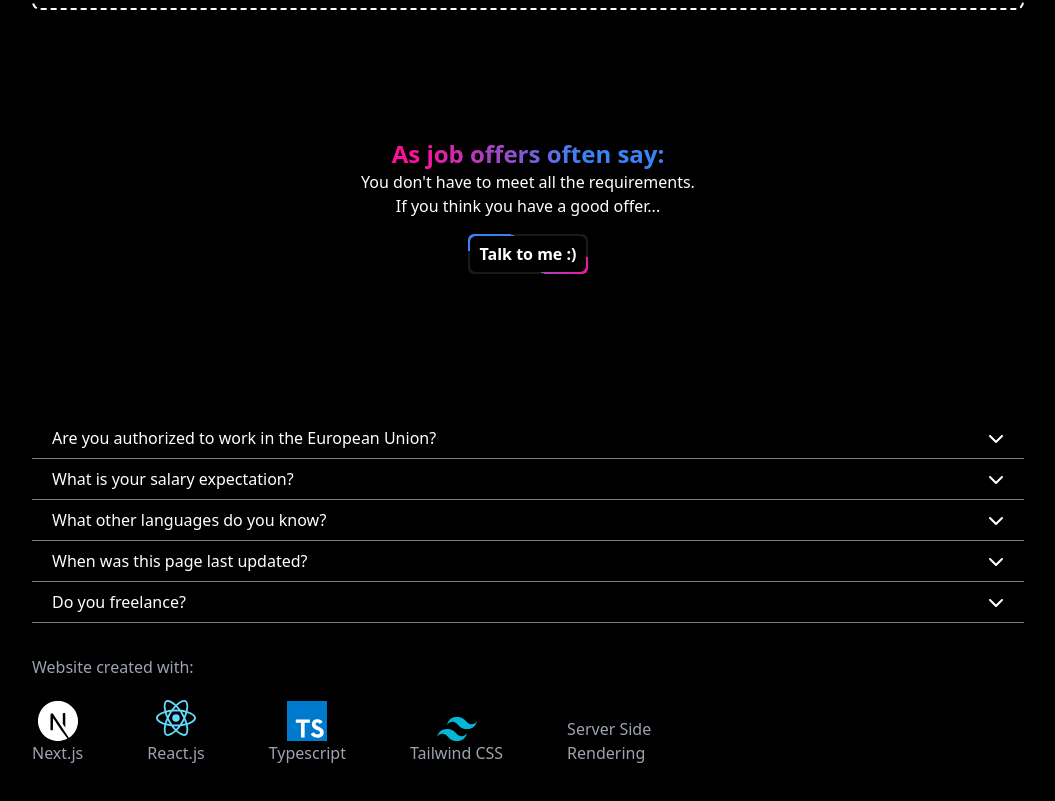
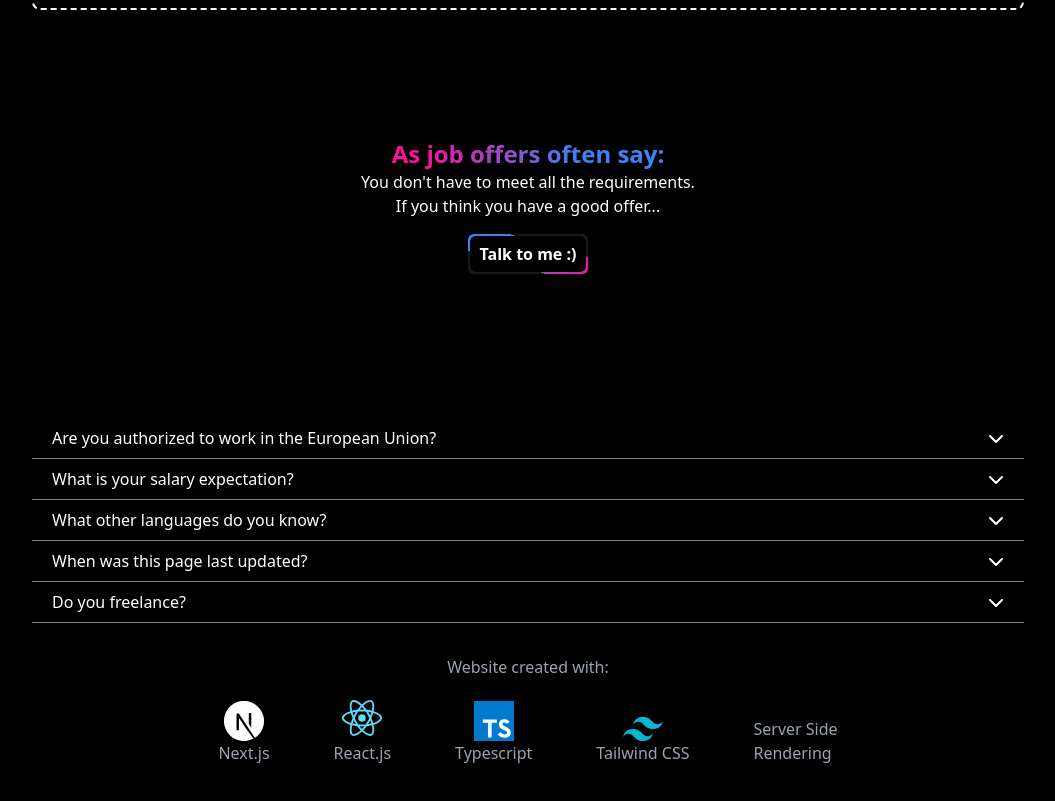
Before and after one commit to Kikemaji/resume, a Next.js app: page /en in a window 1280 px wide. Shown: the part 3001-3802 px from the top of the page, without its empty margins (112-1167 px from the left). Built offline with nearby package versions, Linux system fonts and the light colour scheme.

Commit message:
created section centered on desktop

```diff
--- a/src/components/sections/created/CreatedSection.tsx
+++ b/src/components/sections/created/CreatedSection.tsx
@@ -6,10 +6,10 @@ import React from 'react';
 const CreatedSection = ({ dictionary }: { dictionary: Dictionary }) => {
   return (
     <section className="my-8 text-gray-400">
-      <h4 className="h4 md:text-center lg:text-start">
+      <h4 className="h4 md:text-center">
         {getTranslation(dictionary, ['createdSection', 'title'])}
       </h4>
-      <div className="mt-1 flex items-end gap-4 text-xs md:mt-4 md:justify-center md:gap-16 md:text-base lg:justify-normal">
+      <div className="mt-1 flex items-end gap-4 text-xs md:mt-4 md:justify-center md:gap-16 md:text-base">
         <div>
           <Image
             className="mx-auto w-8 invert md:w-10"
```
